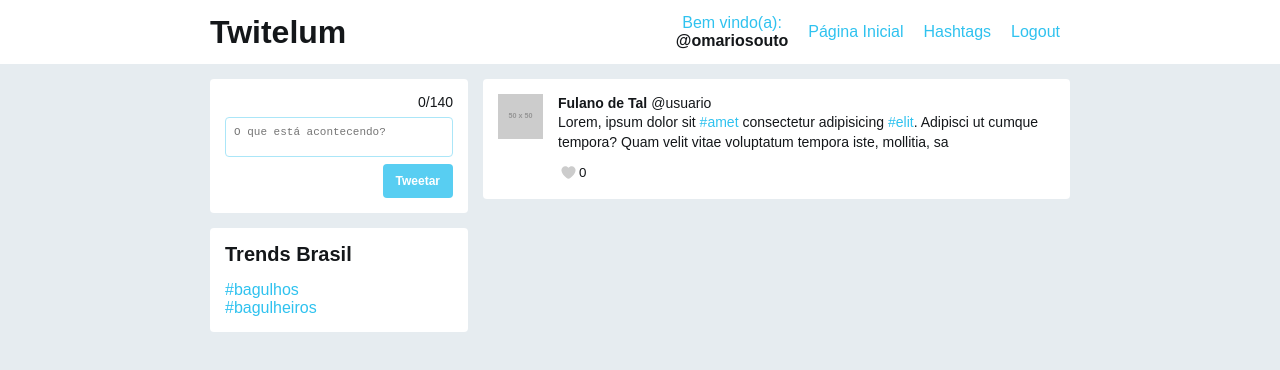
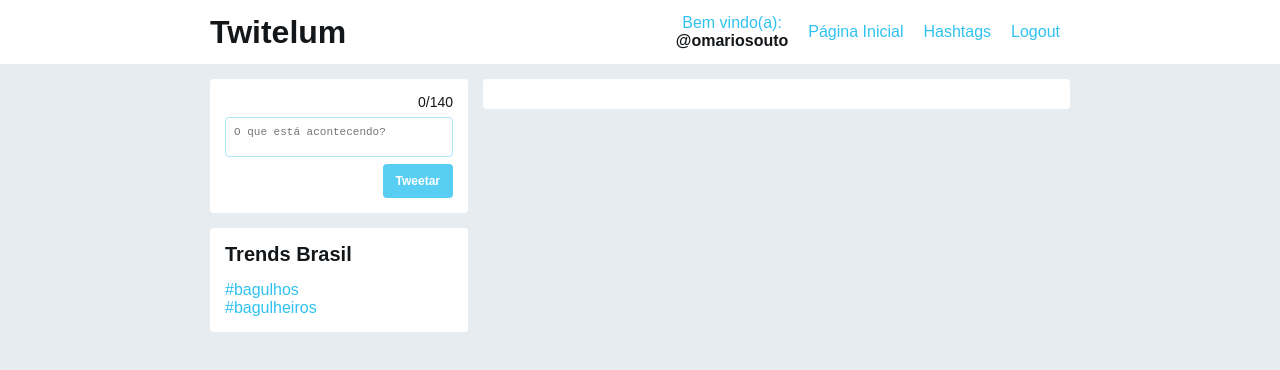
Before and after one commit to omariosouto/twitelum-front, a React (Create React App) app: page / in a window 1280 px wide. Shown: the top 370 px of the page. Built offline with nearby package versions, Linux system fonts and the light colour scheme.

Commit message:
Criando tweet de forma estática dinamica

```diff
--- a/src/App.js
+++ b/src/App.js
@@ -9,8 +9,11 @@ class App extends Component {
   constructor() {
     super()
     this.state = {
-      novoTweet: ''
+      novoTweet: '',
+      tweets: []
     }
+
+    this.adicionaTweet = this.adicionaTweet.bind(this)
   }
   // pegaTextoDoTweet(event) {
   //   const novoTweet = event.target.value
@@ -21,6 +24,17 @@ class App extends Component {
   //   //   // faça outro algo..
   //   // }
   // }
+  adicionaTweet(event) {
+    event.preventDefault()
+    const novoTweet = this.state.novoTweet
+    const tweetsAntigos = this.state.tweets
+    if(novoTweet) {
+      this.setState({
+        tweets: [...tweetsAntigos, novoTweet],
+      })
+    }
+  }
+
   render() {
     return (
       <Fragment>
@@ -28,7 +42,7 @@ class App extends Component {
         <div className="container">
             <Dashboard>
                 <Widget>
-                    <form className="novoTweet">
+                    <form className="novoTweet" onSubmit={ this.adicionaTweet }>
                         <div className="novoTweet__editorArea">
                             <span className={`novoTweet__status ${ this.state.novoTweet.length > 140 ? 'novoTweet__status--invalido' : '' }`}>{ this.state.novoTweet.length }/140</span>
                             <textarea
@@ -47,7 +61,7 @@ class App extends Component {
             <Dashboard posicao="centro">
                 <Widget>
                     <div className="tweetsArea">
-                        <Tweet />
+                        { this.state.tweets.map( (tweetTexto, index) => <Tweet key={tweetTexto + index} texto={tweetTexto} /> ) }
                     </div>
                 </Widget>
             </Dashboard>
--- a/src/components/Tweet/index.js
+++ b/src/components/Tweet/index.js
@@ -10,7 +10,7 @@ class Tweet extends Component {
                     <span className="tweet__nomeUsuario">Fulano de Tal</span>
                     <a href=""><span className="tweet__userName">@usuario</span></a>
                 </div>
-                <p className="tweet__conteudo"><span>Lorem, ipsum dolor sit <a href="/trends/#amet" data-reactroot="">#amet</a> consectetur adipisicing <a href="/trends/#elit" data-reactroot="">#elit</a>. Adipisci ut cumque tempora? Quam velit vitae voluptatum tempora iste, mollitia, sa</span></p>
+                <p className="tweet__conteudo">{ this.props.texto }</p>
                 <footer className="tweet__footer">
                     <button className="btn btn--clean">
                         <svg className="icon icon--small iconHeart" xmlns="http://www.w3.org/2000/svg" viewBox="0 0 47.5 47.5">
```
